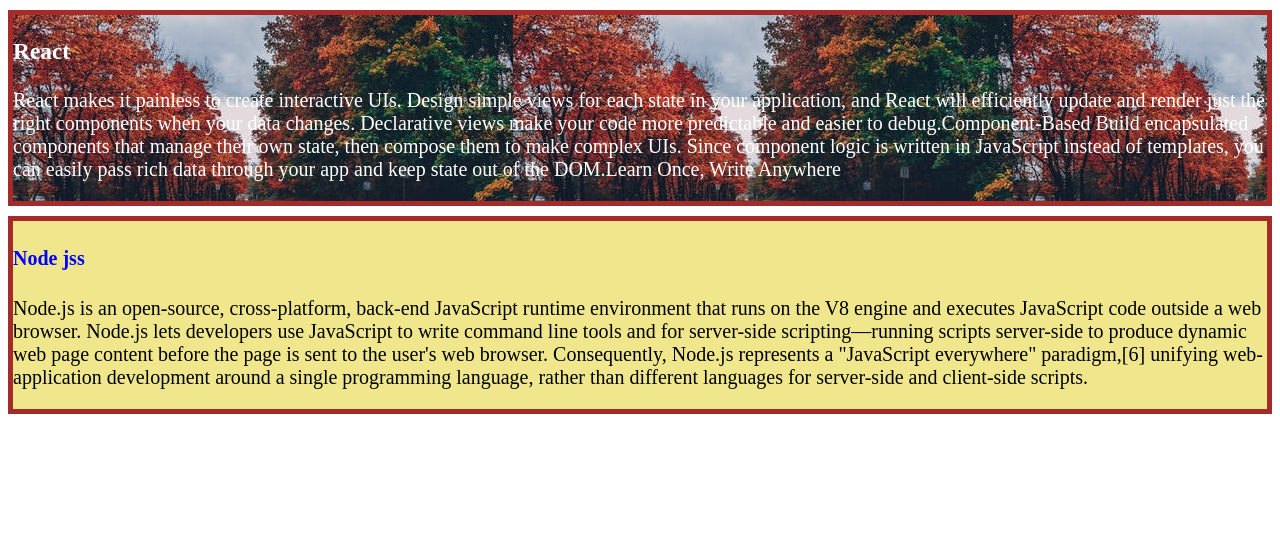
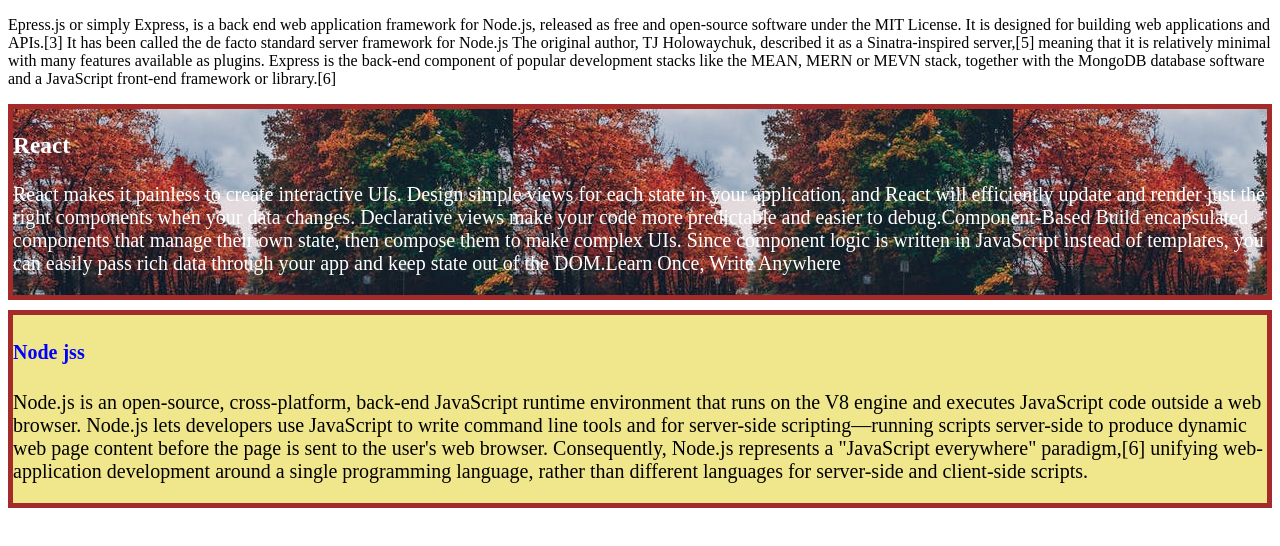
Before and after one commit to pahuja0/trial, a plain HTML site: page index.html in a window 1280 px wide. Drawn offline with Linux system fonts and the light colour scheme.

Commit message:
File updated

```diff
--- a/index.html
+++ b/index.html
@@ -10,7 +10,13 @@
 </head>
 
 <body>
-
+    <p class="para">Epress.js or simply Express, is a back end web application framework for Node.js, released as free and
+        open-source software under the MIT License. It is designed for building web applications and APIs.[3] It has
+        been called the de facto standard server framework for Node.js The original author, TJ Holowaychuk, described it as a Sinatra-inspired server,[5] meaning that it is relatively
+        minimal with many features available as plugins. Express is the back-end component of popular development stacks
+        like the MEAN, MERN or MEVN stack, together with the MongoDB database software and a JavaScript front-end
+        framework or library.[6]</p>
+    </div>
 
     <div  class="div" id="di">
         <h3 id="h1">React</h3>
```
